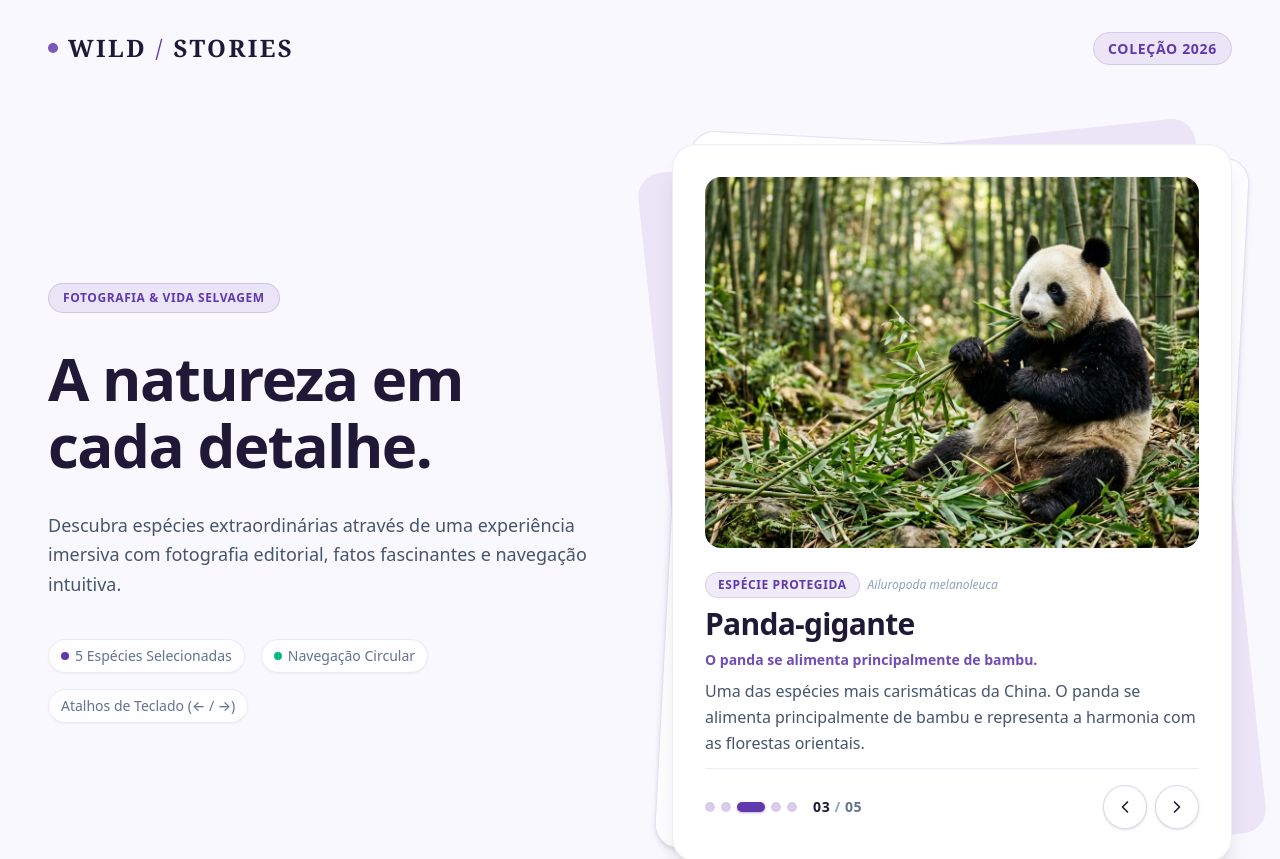
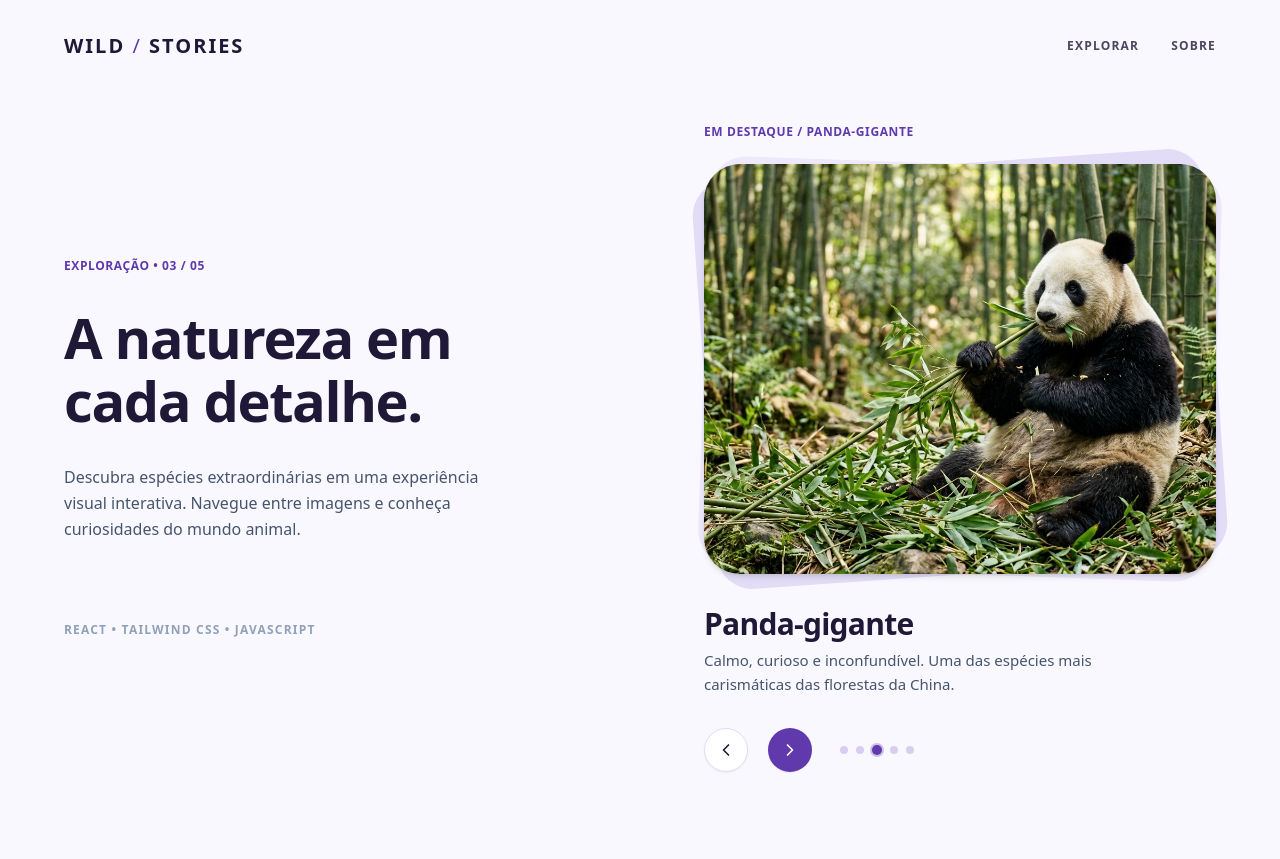
Before and after one commit to CauaBrandao/Image-Slider, a React (Vite) app in the folder image-slider/: page / in a window 1280 px wide. Shown: the top 859 px of the page. Built offline with nearby package versions, Linux system fonts and the light colour scheme.

Commit message:
style: align visual layout and typography with figma prototype

```diff
--- a/image-slider/src/App.jsx
+++ b/image-slider/src/App.jsx
@@ -1,82 +1,109 @@
+import { useState } from 'react';
+import { Menu } from 'lucide-react';
 import Background from './components/Background.jsx';
 import ImageSlider from './components/ImageSlider.jsx';
+import { slides } from './data/slides.js';
 
 /**
- * Arquitetura de Componentes da Aplicação:
+ * Componente Raiz App fiel ao Figma do professor:
+ * Artboards: Desktop (1440 × 900) e Mobile (390 × 844)
+ * Identidade: WILD / STORIES
+ * Arquitetura:
  * App
- * ├── Background
- * ├── Header
- * ├── Hero / Introdução
- * └── ImageSlider
- *     ├── Imagens (map a partir de slides)
- *     ├── Conteúdo do slide ativo
- *     └── SliderControls
- *         ├── Botão anterior
- *         ├── Botão próximo
- *         ├── Indicadores de página
- *         └── Contador 03 / 05
+ * ├── Background (com forma lilás no topo direito)
+ * ├── Header (marca + links EXPLORAR / SOBRE / menu mobile)
+ * ├── Hero / Introdução (Kicker dinâmico, título em 2 linhas, descrição, stack)
+ * └── ImageSlider (Kicker de destaque, cartões inclinados, imagem, textos e controles)
  */
 export default function App() {
+  // Inicia com o Panda (índice 2) conforme o artboard do Figma
+  const [index, setIndex] = useState(2);
+
+  // Navegação circular
+  const next = () => setIndex(curr => (curr + 1) % slides.length);
+  const previous = () => setIndex(curr => (curr - 1 + slides.length) % slides.length);
+
+  const formattedCurrent = String(index + 1).padStart(2, '0');
+  const formattedTotal = String(slides.length).padStart(2, '0');
+
   return (
     <div className="min-h-screen relative overflow-x-hidden bg-lavender text-ink flex flex-col justify-between selection:bg-mauve selection:text-white">
-      {/* 1. Background com ambiência e cartões inclinados */}
+      {/* 1. Background com ambiência e a forma arredondada lilás no canto superior direito */}
       <Background />
 
       {/* 2. Header */}
-      <header className="w-full max-w-7xl mx-auto px-6 sm:px-10 lg:px-12 pt-8 pb-4 flex items-center justify-between">
-        <div className="flex items-center gap-2.5">
-          <span className="w-2.5 h-2.5 rounded-full bg-mauve animate-pulse" />
-          <strong className="text-xl sm:text-2xl font-black tracking-widest text-ink font-serif">
+      <header className="w-full max-w-7xl mx-auto px-6 sm:px-12 lg:px-16 pt-8 pb-4 flex items-center justify-between z-20">
+        <a href="#" className="flex items-center gap-1 group focus-visible:outline-none">
+          <strong className="text-lg sm:text-xl font-black tracking-widest text-ink group-hover:text-mauve transition-colors">
             WILD <span className="text-mauve font-light">/</span> STORIES
           </strong>
-        </div>
+        </a>
 
-        <nav aria-label="Navegação secundária">
-          <span className="text-xs sm:text-sm font-semibold uppercase tracking-wider text-mauve bg-mauve/10 px-3.5 py-1.5 rounded-full border border-mauve/15">
-            Coleção 2026
-          </span>
+        {/* Links Desktop (posicionados sobre a área lilás) */}
+        <nav aria-label="Navegação principal" className="hidden sm:flex items-center gap-8">
+          <a
+            href="#explorar"
+            className="text-xs font-bold tracking-widest uppercase text-ink/80 hover:text-mauve transition-colors"
+          >
+            EXPLORAR
+          </a>
+          <a
+            href="#sobre"
+            className="text-xs font-bold tracking-widest uppercase text-ink/80 hover:text-mauve transition-colors"
+          >
+            SOBRE
+          </a>
         </nav>
+
+        {/* Menu Hamburguer Mobile */}
+        <button
+          type="button"
+          aria-label="Abrir menu"
+          className="sm:hidden p-1.5 rounded-lg text-ink hover:text-mauve focus-visible:ring-2 focus-visible:ring-mauve focus-visible:outline-none cursor-pointer"
+        >
+          <Menu className="w-6 h-6" />
+        </button>
       </header>
 
-      {/* 3. Grid Principal: Hero / Introdução + ImageSlider */}
-      <main className="w-full max-w-7xl mx-auto px-6 sm:px-10 lg:px-12 py-8 lg:py-16 grid gap-12 lg:gap-16 lg:grid-cols-2 lg:items-center my-auto">
-        {/* Hero / Introdução */}
-        <section className="space-y-6 lg:space-y-8">
-          <div className="inline-flex items-center gap-2 px-3.5 py-1.5 rounded-full bg-mauve/10 border border-mauve/20 text-mauve text-xs font-semibold uppercase tracking-wider">
-            Fotografia & Vida Selvagem
+      {/* 3. Grid Principal de Conteúdo (Hero na coluna esquerda + ImageSlider na direita) */}
+      <main className="w-full max-w-7xl mx-auto px-6 sm:px-12 lg:px-16 py-8 lg:py-12 grid gap-10 lg:gap-16 lg:grid-cols-2 lg:items-center my-auto z-10">
+        {/* Coluna Esquerda: Hero / Introdução */}
+        <section className="flex flex-col justify-center space-y-6 lg:space-y-8">
+          {/* Kicker Superior Dinâmico (Figma: EXPLORAÇÃO • 03 / 05) */}
+          <div className="text-xs font-bold tracking-wider uppercase text-mauve">
+            EXPLORAÇÃO • {formattedCurrent} / {formattedTotal}
           </div>
 
-          <h1 className="text-4xl sm:text-5xl lg:text-6xl font-extrabold text-ink tracking-tight leading-[1.12]">
-            A natureza em cada detalhe.
+          {/* Título Principal em 2 linhas */}
+          <h1 className="text-4xl sm:text-5xl lg:text-[3.5rem] font-extrabold text-ink tracking-tight leading-[1.12]">
+            A natureza em <br className="hidden sm:inline" />
+            cada detalhe.
           </h1>
 
-          <p className="text-base sm:text-lg leading-relaxed text-slate-600 max-w-xl">
-            Descubra espécies extraordinárias através de uma experiência imersiva com fotografia editorial, fatos fascinantes e navegação intuitiva.
+          {/* Descrição fiel ao Figma */}
+          <p className="text-slate-600 text-sm sm:text-base leading-relaxed max-w-md">
+            Descubra espécies extraordinárias em uma experiência visual interativa. Navegue entre imagens e conheça curiosidades do mundo animal.
           </p>
 
-          <div className="pt-2 flex flex-wrap items-center gap-4 text-xs sm:text-sm text-slate-500 font-medium">
-            <span className="flex items-center gap-1.5 bg-white/70 px-3 py-1.5 rounded-full border border-mauve/10 shadow-xs">
-              <span className="w-2 h-2 rounded-full bg-mauve" /> 5 Espécies Selecionadas
-            </span>
-            <span className="flex items-center gap-1.5 bg-white/70 px-3 py-1.5 rounded-full border border-mauve/10 shadow-xs">
-              <span className="w-2 h-2 rounded-full bg-emerald-500" /> Navegação Circular
-            </span>
-            <span className="hidden sm:flex items-center gap-1.5 bg-white/70 px-3 py-1.5 rounded-full border border-mauve/10 shadow-xs">
-              Atalhos de Teclado (← / →)
-            </span>
+          {/* Tag de tecnologias no rodapé da coluna esquerda (Figma) */}
+          <div className="pt-4 lg:pt-12 text-[11px] sm:text-xs font-semibold tracking-widest text-slate-400 uppercase select-none">
+            REACT • TAILWIND CSS • JAVASCRIPT
           </div>
         </section>
 
-        {/* 4. ImageSlider */}
-        <div className="w-full">
-          <ImageSlider />
+        {/* Coluna Direita: ImageSlider */}
+        <div className="w-full flex justify-center lg:justify-end">
+          <ImageSlider
+            index={index}
+            onPrevious={previous}
+            onNext={next}
+            onSelect={setIndex}
+          />
         </div>
       </main>
 
-      {/* Rodapé institucional */}
-      <footer className="w-full max-w-7xl mx-auto px-6 sm:px-10 lg:px-12 py-6 text-center text-xs text-slate-400">
-        <p>WILD / STORIES — Experiência visual interativa desenvolvida com React, Vite e Tailwind CSS v4.</p>
-      </footer>
+      {/* Espaçador inferior invisível para manter equilíbrio vertical */}
+      <div className="h-6 pointer-events-none" aria-hidden="true" />
     </div>
   );
 }
--- a/image-slider/src/components/Background.jsx
+++ b/image-slider/src/components/Background.jsx
@@ -1,7 +1,7 @@
 /**
- * Componente Background
- * Renderiza o fundo com tons claros (#FAF8FF), gradientes suaves em lilás/violeta
- * e elementos decorativos com posições/rotações estáticas (sem Math.random()).
+ * Componente Background fiel ao Figma
+ * Fundo claro (#FAF8FF) com a grande forma orgânica arredondada em tom lilás suave (#EDE8F8)
+ * localizada no canto superior direito conforme os artboards Desktop e Mobile.
  */
 export default function Background() {
   return (
@@ -9,15 +9,11 @@ export default function Background() {
       className="fixed inset-0 pointer-events-none -z-10 overflow-hidden bg-lavender"
       aria-hidden="true"
     >
-      {/* Halo de luz lilás no topo esquerdo */}
-      <div className="absolute -top-40 -left-40 w-[28rem] h-[28rem] rounded-full bg-mauve/10 blur-[100px]" />
+      {/* Forma orgânica arredondada no canto superior direito (Figma) */}
+      <div className="absolute top-0 right-0 w-[360px] h-[360px] sm:w-[480px] sm:h-[480px] lg:w-[620px] lg:h-[580px] rounded-bl-[200px] sm:rounded-bl-[280px] lg:rounded-bl-[360px] bg-[#EDE8F8]/90" />
 
-      {/* Halo de luz violeta na base direita */}
-      <div className="absolute -bottom-48 -right-48 w-[34rem] h-[34rem] rounded-full bg-mauve/15 blur-[120px]" />
-
-      {/* Cartões decorativos de fundo no desktop com ângulos e posições fixas */}
-      <div className="hidden xl:block absolute top-[20%] right-[10%] w-96 h-[32rem] rounded-3xl bg-white/40 border border-mauve/10 shadow-lg -rotate-6 transition-transform" />
-      <div className="hidden xl:block absolute top-[24%] right-[6%] w-96 h-[32rem] rounded-3xl bg-white/30 border border-mauve/10 shadow-md rotate-3 transition-transform" />
+      {/* Leve gradiente difuso adicional para profundidade sutil */}
+      <div className="absolute bottom-0 left-0 w-80 h-80 rounded-tr-[180px] bg-[#EDE8F8]/40" />
     </div>
   );
 }
--- a/image-slider/src/components/ImageSlider.jsx
+++ b/image-slider/src/components/ImageSlider.jsx
@@ -1,56 +1,63 @@
-import { useState, useEffect } from 'react';
+import { useEffect } from 'react';
 import { slides } from '../data/slides.js';
 import SliderControls from './SliderControls.jsx';
 
 /**
- * Componente ImageSlider
- * Arquitetura:
- * - Imagens (map a partir de slides)
- * - Conteúdo do slide ativo
- * - SliderControls (Anterior, Próximo, Indicadores, Contador 03 / 05)
+ * Componente ImageSlider fiel ao layout editorial do Figma:
+ * - Kicker superior: EM DESTAQUE / {ANIMAL}
+ * - Imagem central com cantos arredondados (rounded-3xl) e cartão inclinado lilás de fundo
+ * - Mapeamento com slides.map() e transição suave
+ * - Título da espécie e parágrafo descritivo
+ * - SliderControls integrado com botões e indicadores
  */
-export default function ImageSlider() {
-  // Inicia com o panda (índice 2) conforme especificação do roteiro
-  const [index, setIndex] = useState(2);
-  const activeSlide = slides[index];
+export default function ImageSlider({
+  index = 2,
+  onPrevious,
+  onNext,
+  onSelect,
+}) {
+  const activeSlide = slides[index] || slides[0];
 
-  // Navegação circular
-  const next = () => setIndex(current => (current + 1) % slides.length);
-  const previous = () => setIndex(current => (current - 1 + slides.length) % slides.length);
-
-  // Controle por teclado (setas ← e →) com limpeza de listener
+  // Atalhos de teclado (setas ← e →)
   useEffect(() => {
-    const handleKeyDown = (event) => {
-      if (event.key === 'ArrowLeft') {
-        setIndex(curr => (curr - 1 + slides.length) % slides.length);
-      } else if (event.key === 'ArrowRight') {
-        setIndex(curr => (curr + 1) % slides.length);
+    const handleKeyDown = (e) => {
+      if (e.key === 'ArrowLeft') {
+        onPrevious?.();
+      } else if (e.key === 'ArrowRight') {
+        onNext?.();
       }
     };
 
     window.addEventListener('keydown', handleKeyDown);
     return () => window.removeEventListener('keydown', handleKeyDown);
-  }, []);
+  }, [onPrevious, onNext]);
 
   return (
     <section
       aria-label="Galeria da vida selvagem"
-      className="relative w-full max-w-lg mx-auto lg:max-w-none"
+      className="w-full max-w-lg lg:max-w-md xl:max-w-lg flex flex-col gap-4"
     >
-      {/* Cartões inclinados no fundo com rotações estáticas (sem Math.random()) */}
+      {/* Kicker Superior do Slide (Figma: EM DESTAQUE / PANDA-GIGANTE) */}
+      <div className="text-xs font-bold tracking-wider uppercase text-mauve">
+        EM DESTAQUE / {activeSlide.animal}
+      </div>
+
+      {/* Container da Imagem com Cartão Inclinado ao Fundo */}
+      <div className="relative w-full aspect-[4/3] sm:aspect-[5/4] my-2">
+        {/* Cartão lilás inclinado ao fundo (rotação estática sem Math.random) */}
         <div
-        className="absolute inset-0 rounded-3xl bg-mauve/10 -rotate-3 sm:-rotate-6 transform transition-transform duration-500 pointer-events-none"
-        aria-hidden="true"
-      />
-      <div
-        className="absolute inset-0 rounded-3xl bg-white/70 border border-mauve/15 rotate-2 sm:rotate-3 shadow-md transform transition-transform duration-500 pointer-events-none"
+          className="absolute inset-0 rounded-[28px] sm:rounded-[36px] bg-[#E2DCF7] -rotate-3 sm:-rotate-4 transform transition-transform duration-500 pointer-events-none"
           aria-hidden="true"
         />
 
-      {/* Cartão principal do carrossel */}
-      <article className="relative z-10 bg-white rounded-3xl p-6 sm:p-8 shadow-xl border border-mauve/10 flex flex-col gap-6 backdrop-blur-sm">
-        {/* Camada das Imagens com map() e transição suave */}
-        <div className="relative aspect-[4/3] w-full overflow-hidden rounded-2xl bg-slate-100 shadow-inner">
+        {/* Segundo cartão de sombra sutil opcional para profundidade */}
+        <div
+          className="absolute inset-0 rounded-[28px] sm:rounded-[36px] bg-[#EDE8FA] rotate-1 sm:rotate-2 transform transition-transform duration-500 pointer-events-none"
+          aria-hidden="true"
+        />
+
+        {/* Moldura da Imagem Principal */}
+        <div className="relative z-10 w-full h-full rounded-[28px] sm:rounded-[36px] overflow-hidden bg-slate-200 shadow-md">
           {slides.map((slide, i) => {
             const isActive = i === index;
             return (
@@ -58,7 +65,7 @@ export default function ImageSlider() {
                 key={slide.id}
                 src={slide.image}
                 alt={slide.alt}
-                className={`absolute inset-0 w-full h-full object-cover transition-all duration-500 ease-out select-none ${
+                className={`absolute inset-0 w-full h-full object-cover select-none transition-all duration-500 ease-out ${
                   isActive
                     ? 'opacity-100 scale-100 z-10'
                     : 'opacity-0 scale-105 z-0 pointer-events-none'
@@ -67,42 +74,27 @@ export default function ImageSlider() {
             );
           })}
         </div>
-
-        {/* Conteúdo do slide ativo: espécie, título, resumo e parágrafo */}
-        <div className="flex flex-col gap-3 min-h-[140px] justify-between">
-          <div className="space-y-2">
-            <div className="flex items-center gap-2">
-              <span className="inline-block text-xs font-semibold tracking-wider uppercase text-mauve bg-mauve/10 px-3 py-1 rounded-full border border-mauve/15">
-                {activeSlide.badge}
-              </span>
-              <span className="text-xs italic text-slate-400">
-                {activeSlide.species}
-              </span>
       </div>
 
-            <h2 className="text-2xl sm:text-3xl font-extrabold text-ink tracking-tight transition-all duration-300">
+      {/* Conteúdo do slide ativo: Título e Descrição */}
+      <div className="space-y-1.5 pt-2">
+        <h2 className="text-2xl sm:text-3xl font-extrabold text-ink tracking-tight">
           {activeSlide.animal}
         </h2>
 
-            <p className="text-xs sm:text-sm font-semibold text-mauve/90">
-              {activeSlide.summary}
-            </p>
-
-            <p className="text-slate-600 leading-relaxed text-sm sm:text-base">
+        <p className="text-slate-600 text-sm sm:text-[15px] leading-relaxed max-w-md">
           {activeSlide.description}
         </p>
       </div>
 
-          {/* SliderControls integrado */}
+      {/* SliderControls: Botões, Indicadores e Contador */}
       <SliderControls
         index={index}
         count={slides.length}
-            onPrevious={previous}
-            onNext={next}
-            onSelect={setIndex}
+        onPrevious={onPrevious}
+        onNext={onNext}
+        onSelect={onSelect}
       />
-        </div>
-      </article>
     </section>
   );
 }
--- a/image-slider/src/components/SliderControls.jsx
+++ b/image-slider/src/components/SliderControls.jsx
@@ -1,12 +1,11 @@
 import { ChevronLeft, ChevronRight } from 'lucide-react';
 
 /**
- * Componente SliderControls
- * Subcomponentes:
- * - Botão anterior
- * - Botão próximo
- * - Indicadores de página (com aria-current)
- * - Contador formatado (ex: 03 / 05)
+ * Componente SliderControls fiel ao Figma
+ * - Botão anterior (fundo branco, borda lilás, seta escura)
+ * - Botão próximo (fundo roxo #6039AD, seta branca)
+ * - Indicadores de página (5 pontos, ponto ativo #6039AD, inativos #D8CEF0)
+ * - Contador formatado (ex: 03 / 05, exibido à direita no mobile)
  */
 export default function SliderControls({
   index = 0,
@@ -20,16 +19,36 @@ export default function SliderControls({
 
   return (
     <div
-      className="w-full flex flex-wrap items-center justify-between gap-4 pt-4 border-t border-mauve/10"
-      aria-label="Controles de navegação do carrossel"
+      className="w-full flex items-center justify-between gap-4 pt-4"
+      aria-label="Controles do carrossel"
     >
-      {/* Grupo: Indicadores e Contador */}
-      <div className="flex items-center gap-4">
-        {/* Indicadores de página */}
+      {/* Botões Anterior e Próximo + Indicadores de página */}
+      <div className="flex items-center gap-3 sm:gap-5">
+        {/* Botão Anterior */}
+        <button
+          type="button"
+          aria-label="Slide anterior"
+          onClick={onPrevious}
+          className="inline-flex items-center justify-center w-10 h-10 sm:w-11 sm:h-11 rounded-full bg-white text-ink border border-[#E2DCF4] shadow-xs hover:border-mauve hover:text-mauve transition-all active:scale-95 focus-visible:ring-2 focus-visible:ring-mauve focus-visible:outline-none cursor-pointer"
+        >
+          <ChevronLeft className="w-5 h-5" />
+        </button>
+
+        {/* Botão Próximo */}
+        <button
+          type="button"
+          aria-label="Próximo slide"
+          onClick={onNext}
+          className="inline-flex items-center justify-center w-10 h-10 sm:w-11 sm:h-11 rounded-full bg-mauve text-white shadow-xs hover:bg-[#4E2B91] transition-all active:scale-95 focus-visible:ring-2 focus-visible:ring-mauve focus-visible:outline-none cursor-pointer"
+        >
+          <ChevronRight className="w-5 h-5" />
+        </button>
+
+        {/* Indicadores de página (dots) - Visíveis no Desktop e adaptáveis no Mobile */}
         <div
           role="tablist"
           aria-label="Indicadores dos slides"
-          className="flex items-center gap-1.5"
+          className="hidden sm:flex items-center gap-2 pl-2"
         >
           {Array.from({ length: count }).map((_, i) => {
             const isActive = i === index;
@@ -42,47 +61,26 @@ export default function SliderControls({
                 aria-current={isActive ? 'true' : 'false'}
                 aria-label={`Ir para a imagem ${i + 1} de ${count}`}
                 onClick={() => onSelect?.(i)}
-                className={`transition-all duration-300 rounded-full focus-visible:outline-none focus-visible:ring-2 focus-visible:ring-mauve ${
+                className={`transition-all duration-300 rounded-full cursor-pointer focus-visible:outline-none focus-visible:ring-2 focus-visible:ring-mauve ${
                   isActive
-                    ? 'w-7 h-2.5 bg-mauve shadow-sm shadow-mauve/30'
-                    : 'w-2.5 h-2.5 bg-mauve/25 hover:bg-mauve/45'
+                    ? 'w-2.5 h-2.5 bg-mauve ring-2 ring-mauve/30'
+                    : 'w-2 h-2 bg-[#D8CEF0] hover:bg-mauve/50'
                 }`}
               />
             );
           })}
         </div>
-
-        {/* Contador 03 / 05 */}
-        <div
-          className="text-xs sm:text-sm font-semibold tracking-wider text-slate-500 tabular-nums select-none"
-          aria-live="polite"
-          aria-atomic="true"
-        >
-          <span className="text-ink font-bold">{currentFormatted}</span>
-          <span className="mx-1 text-slate-400">/</span>
-          <span>{totalFormatted}</span>
-        </div>
       </div>
 
-      {/* Grupo: Botões Anterior e Próximo */}
-      <div className="flex items-center gap-2">
-        <button
-          type="button"
-          aria-label="Imagem anterior"
-          onClick={onPrevious}
-          className="inline-flex items-center justify-center w-11 h-11 rounded-full bg-white text-ink border border-mauve/20 shadow-sm hover:bg-mauve hover:text-white hover:border-transparent transition-all duration-200 active:scale-95 focus-visible:ring-2 focus-visible:ring-mauve focus-visible:outline-none cursor-pointer"
-        >
-          <ChevronLeft className="w-5 h-5" />
-        </button>
-
-        <button
-          type="button"
-          aria-label="Próxima imagem"
-          onClick={onNext}
-          className="inline-flex items-center justify-center w-11 h-11 rounded-full bg-white text-ink border border-mauve/20 shadow-sm hover:bg-mauve hover:text-white hover:border-transparent transition-all duration-200 active:scale-95 focus-visible:ring-2 focus-visible:ring-mauve focus-visible:outline-none cursor-pointer"
-        >
-          <ChevronRight className="w-5 h-5" />
-        </button>
+      {/* Contador 03 / 05 (Exibido no Mobile e disponível para leitores de tela) */}
+      <div
+        className="sm:hidden text-xs font-bold tracking-wider text-mauve tabular-nums select-none"
+        aria-live="polite"
+        aria-atomic="true"
+      >
+        <span>{currentFormatted}</span>
+        <span className="mx-0.5 text-slate-400">/</span>
+        <span>{totalFormatted}</span>
       </div>
     </div>
   );
--- a/image-slider/src/data/slides.js
+++ b/image-slider/src/data/slides.js
@@ -5,7 +5,8 @@ export const slides = [
     animal: 'Cachorrinhos',
     species: 'Canis lupus familiaris',
     badge: 'Companheiros',
-    summary: 'Lealdade, curiosidade e afeto sem limites.',
+    tag: 'Fauna Doméstica',
+    summary: 'Curiosos, brincalhões e companheiros leais.',
     description: 'Companheiros curiosos e leais que transformam qualquer momento em afeto puro e alegria contagiante.',
     alt: 'Dois cachorrinhos curiosos olhando atentamente'
   },
@@ -15,8 +16,9 @@ export const slides = [
     animal: 'Urso',
     species: 'Ursus arctos',
     badge: 'Vida Selvagem',
+    tag: 'Predador das Florestas',
     summary: 'Força bruta e adaptabilidade nas florestas.',
-    description: 'Força e vida selvagem em perfeita harmonia com os ecossistemas montanhosos e florestas intocadas.',
+    description: 'Imponente, resiliente e solitário. Uma das maiores forças dos ecossistemas montanhosos e florestas intocadas.',
     alt: 'Grande urso pardo em seu habitat natural na floresta'
   },
   {
@@ -25,8 +27,9 @@ export const slides = [
     animal: 'Panda-gigante',
     species: 'Ailuropoda melanoleuca',
     badge: 'Espécie Protegida',
-    summary: 'O panda se alimenta principalmente de bambu.',
-    description: 'Uma das espécies mais carismáticas da China. O panda se alimenta principalmente de bambu e representa a harmonia com as florestas orientais.',
+    tag: 'Santuário Oriental',
+    summary: 'Calmo, curioso e inconfundível.',
+    description: 'Calmo, curioso e inconfundível. Uma das espécies mais carismáticas das florestas da China.',
     alt: 'Panda-gigante relaxando tranquilamente entre vegetação'
   },
   {
@@ -35,8 +38,9 @@ export const slides = [
     animal: 'Leão',
     species: 'Panthera leo',
     badge: 'Predador Alfa',
-    summary: 'Estrutura social única e olhar imponente.',
-    description: 'Um grande felino social que domina as savanas com sua juba imponente e liderança de grupo admirável.',
+    tag: 'Rei da Savana',
+    summary: 'Estrutura social única e postura majestosa.',
+    description: 'Majestoso, líder e imponente. O rei das savanas africanas com uma estrutura social fascinante.',
     alt: 'Retrato de um leão macho majestoso com juba imponente'
   },
   {
@@ -45,8 +49,9 @@ export const slides = [
     animal: 'Girafa',
     species: 'Giraffa camelopardalis',
     badge: 'Herbívoro Gigante',
-    summary: 'Animal terrestre de grande altura.',
-    description: 'Animal terrestre de grande altura que percorre as planícies com elegância ímpar e calma natural.',
+    tag: 'Planícies Africanas',
+    summary: 'Animal terrestre de grande altura e elegância.',
+    description: 'Elegante, serena e de grande altura. Percorre as savanas com visão privilegiada e passos suaves.',
     alt: 'Girafas elegantes sob a luz natural da savana africana'
   }
 ];
```
Lines whose indentation alone changed are shown as unchanged.
